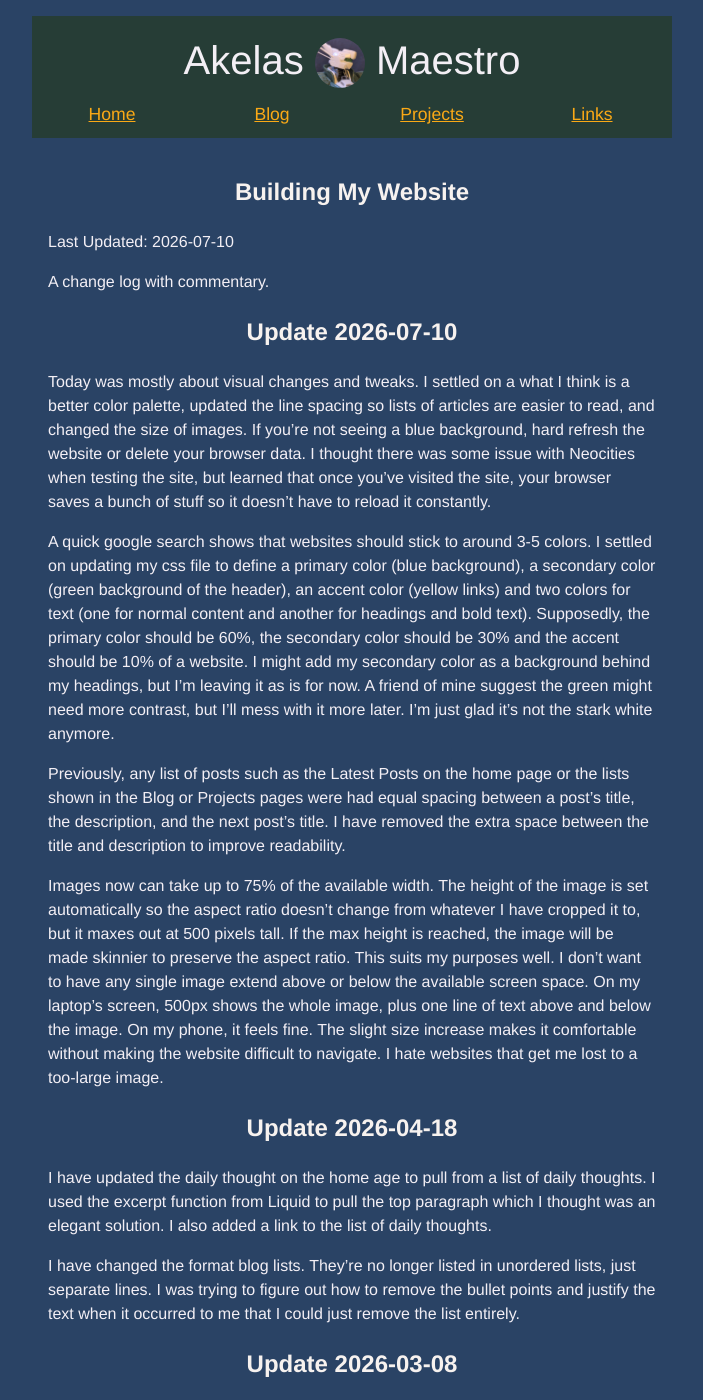
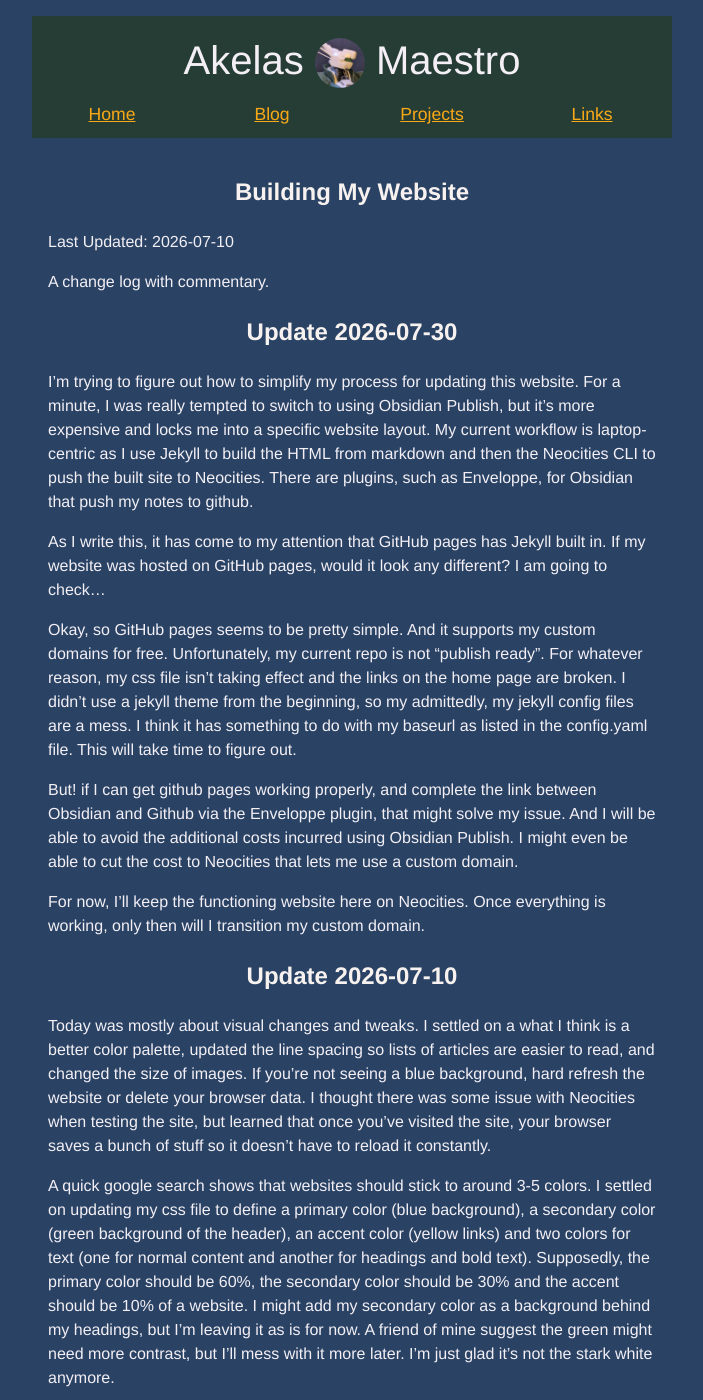
Before and after one commit to AkelasMaestro/Neocities, a Jekyll site: the page built from _posts/2026-01-30-building-my-website.md, in a window 1280 px wide and 1400 px high. Shown: the whole window, without its empty margins (288-991 px from the left). Built offline with Jekyll 4.4.1, drawn with Linux system fonts in a browser that asks for light colours.

Commit message:
Update website change log

```diff
--- a/_posts/2026-01-30-building-my-website.md
+++ b/_posts/2026-01-30-building-my-website.md
@@ -7,6 +7,18 @@ date: 2026-07-10
 ---
 
 A change log with commentary.
+
+## Update 2026-07-30
+
+I'm trying to figure out how to simplify my process for updating this website. For a minute, I was really tempted to switch to using Obsidian Publish, but it's more expensive and locks me into a specific website layout. My current workflow is laptop-centric as I use Jekyll to build the HTML from markdown and then the Neocities CLI to push the built site to Neocities. There are plugins, such as Enveloppe, for Obsidian that push my notes to github.
+
+As I write this, it has come to my attention that GitHub pages has Jekyll built in. If my website was hosted on GitHub pages, would it look any different? I am going to check...
+
+Okay, so GitHub pages seems to be pretty simple. And it supports my custom domains for free. Unfortunately, my current repo is not "publish ready". For whatever reason, my css file isn't taking effect and the links on the home page are broken. I didn't use a jekyll theme from the beginning, so my admittedly, my jekyll config files are a mess. I think it has something to do with my baseurl as listed in the config.yaml file. This will take time to figure out.
+
+But! if I can get github pages working properly, and complete the link between Obsidian and Github via the Enveloppe plugin, that might solve my issue. And I will be able to avoid the additional costs incurred using Obsidian Publish. I might even be able to cut the cost to Neocities that lets me use a custom domain.
+
+For now, I'll keep the functioning website here on Neocities. Once everything is working, only then will I transition my custom domain.
 
 ## Update 2026-07-10
 
```
